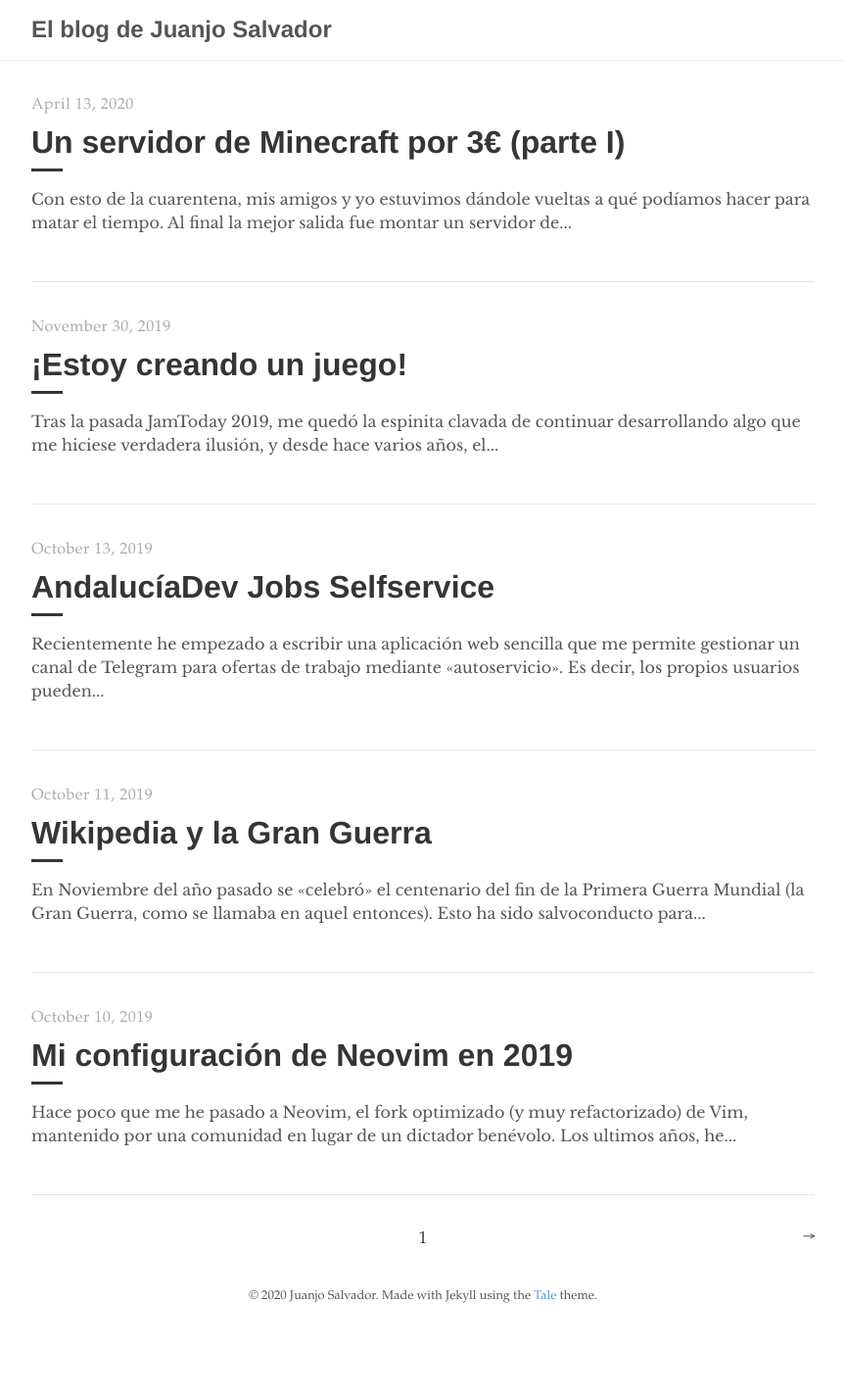
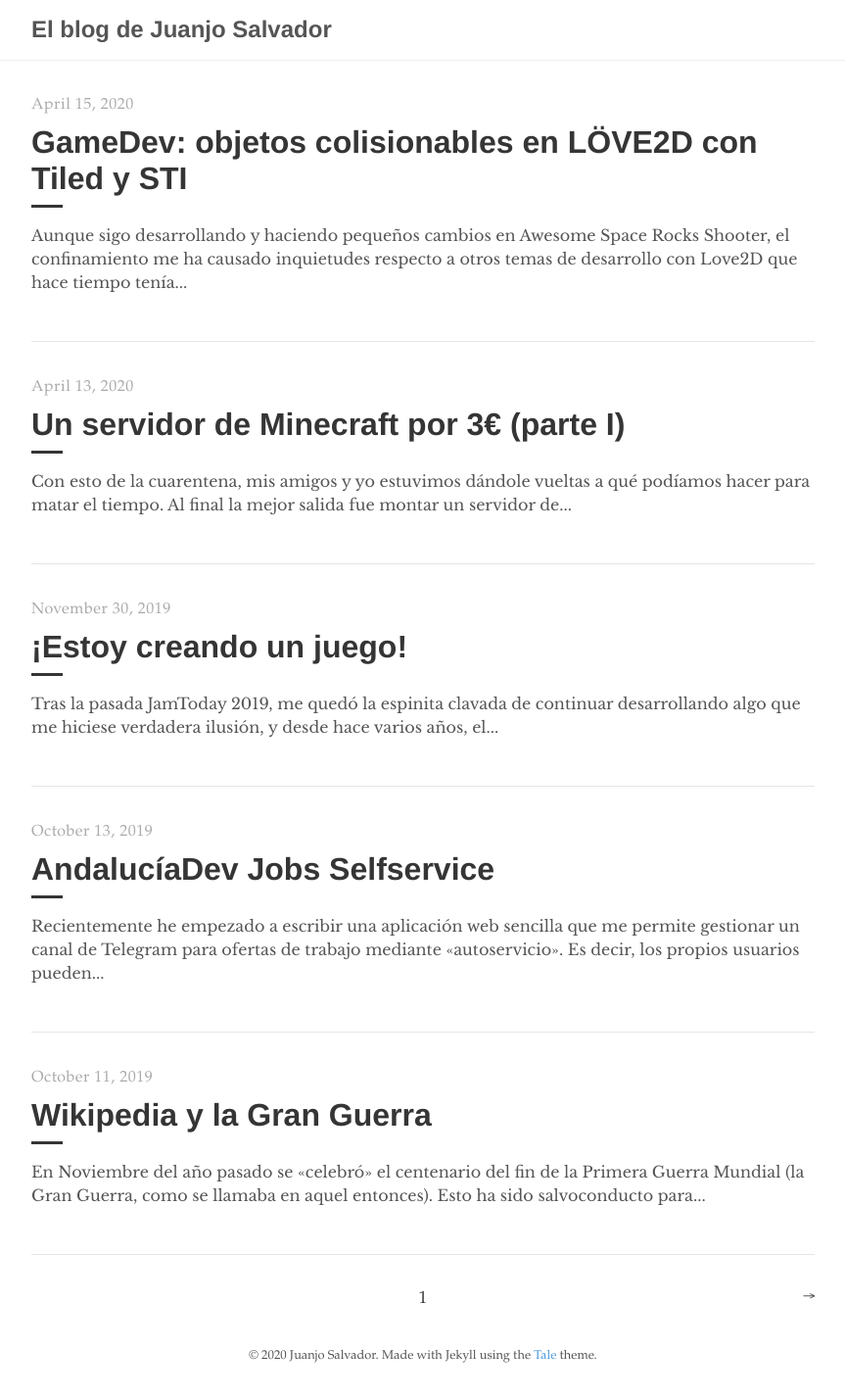
Before and after one commit to JuanjoSalvador/blog, a Jekyll site: the page built from index.html, in a window 1280 px wide. Shown: the whole page at 98% size, without its empty margins (208-1071 px from the left). Built offline with Jekyll 4.4.1, drawn with Linux system fonts in a browser that asks for light colours; the list of posts is cut into pages by our own code; before the commit the page ends 1366 px from its top, so only the background shows below that; some of the changed lines change nothing that is shown.

Commit message:
añado post de Love2D

````diff
--- a/_config.yml
+++ b/_config.yml
@@ -5,7 +5,7 @@ permalink:      pretty
 title:          El blog de Juanjo Salvador
 paginate:       5
 baseurl:
-url:            "https://juanjosalvador.me"
+url:            "https://jsalvador.me"
 
 # Assets
 sass:
@@ -18,12 +18,11 @@ markdown:       kramdown
 # About
 author:
   name:         Juanjo Salvador
-  url:          http://juanjosalvador.me
-  email:        hola@juanjosalvador.me
+  url:          http://jsalvador.me
+  email:        juanjosalvador@netc.eu
 
 # Custom vars
 version:        3.4.3
 
 # Gems
-plugins_dir:
-gems: [jekyll-paginate]
+plugins: [jekyll-paginate]
--- /dev/null
+++ b/_posts/2020-04-15-GameDev-objetos-colisionables-en-Tiled-y-STI.md
@@ -0,0 +1,29 @@
+---
+layout: post
+title: "GameDev: objetos colisionables en LÖVE2D con Tiled y STI"
+---
+
+Aunque sigo desarrollando y haciendo pequeños cambios en **Awesome Space Rocks Shooter**, el confinamiento me ha causado inquietudes respecto a otros temas de desarrollo con Love2D que hace tiempo tenía pendientes, en este caso, el sistema de físicas. Ya en su día trasteé con Box2D (la famosa librería de C para físicas) y SDL, pero aunque me atrae, a la vez me repele, por la complejidad que a día de hoy me supone C, y la falta de tiempo que tengo para aprenderlo en profundidad; es una de esas cosas que uno hace en sus vacaciones, en lugar de en sus tardes libres.
+
+Con este objetivo en mente, empecé a montar un prototipo de un juego que utiliza la gravedad como mecánica para resolver puzzles. Otros juegos como **VVVVVV** ya lo han utilizado antes, con una sorprendente capacidad para crear situaciones que te hacen comerte el coco mientras te lo pasas pipa, así que tampoco estoy creando nada nuevo. Dada la complejidad de los mapas requeridos para que realmente este tipo de juegos sean un reto, no me planteo diseñarlos a mano a golpe de bloques, mi propuesta para esto, es utilizar [Tiled](https://www.mapeditor.org) para diseñarlos en un entorno amigable, y luego integrarlos en el juego mediante la librería [STI](https://github.com/karai17/Simple-Tiled-Implementation/) de LÖVE2D. El único problema era hacer colisionables los diferentes objetos del mundo- Bueno, y la ausencia de una documentación clara.
+
+Tras mucho indagar, he dado con la solución:
+
+1. En cada tile que queramos que sea colisionable, desde el editor de colisiones (derecha), marcamos la zona que será colisionable. En mi caso, lo he hecho con toda la loseta.
+
+2. En los atributos propios que podemos añadirle a cada loseta, añadimos la propiedad `collidable`, de tipo `bool`, y la marcamos con un tick para que su valor sea `true` (izquierda).
+
+![Editor de tiles en Tiled](/resources/images/editor.jpg)
+
+Y con esto, ya estaría listo. Para confirmar que se han creado como objetos colisionables, si estás usando el plugin `box2d` de STI, puedes depurarlo así:
+
+```lua
+function love.draw()
+  map.draw()
+  map.box2d_draw()
+end
+```
+
+Si por el contrario, estás utilizando `bump`, la función a utilizar sería `map:bump_draw()` en su lugar.
+
+![Ventana de juego con cajas de colisión resaltadas](/resources/images/juego.jpg)
````
Also changed, not shown: resources/images/editor.jpg (added), resources/images/juego.jpg (added).
